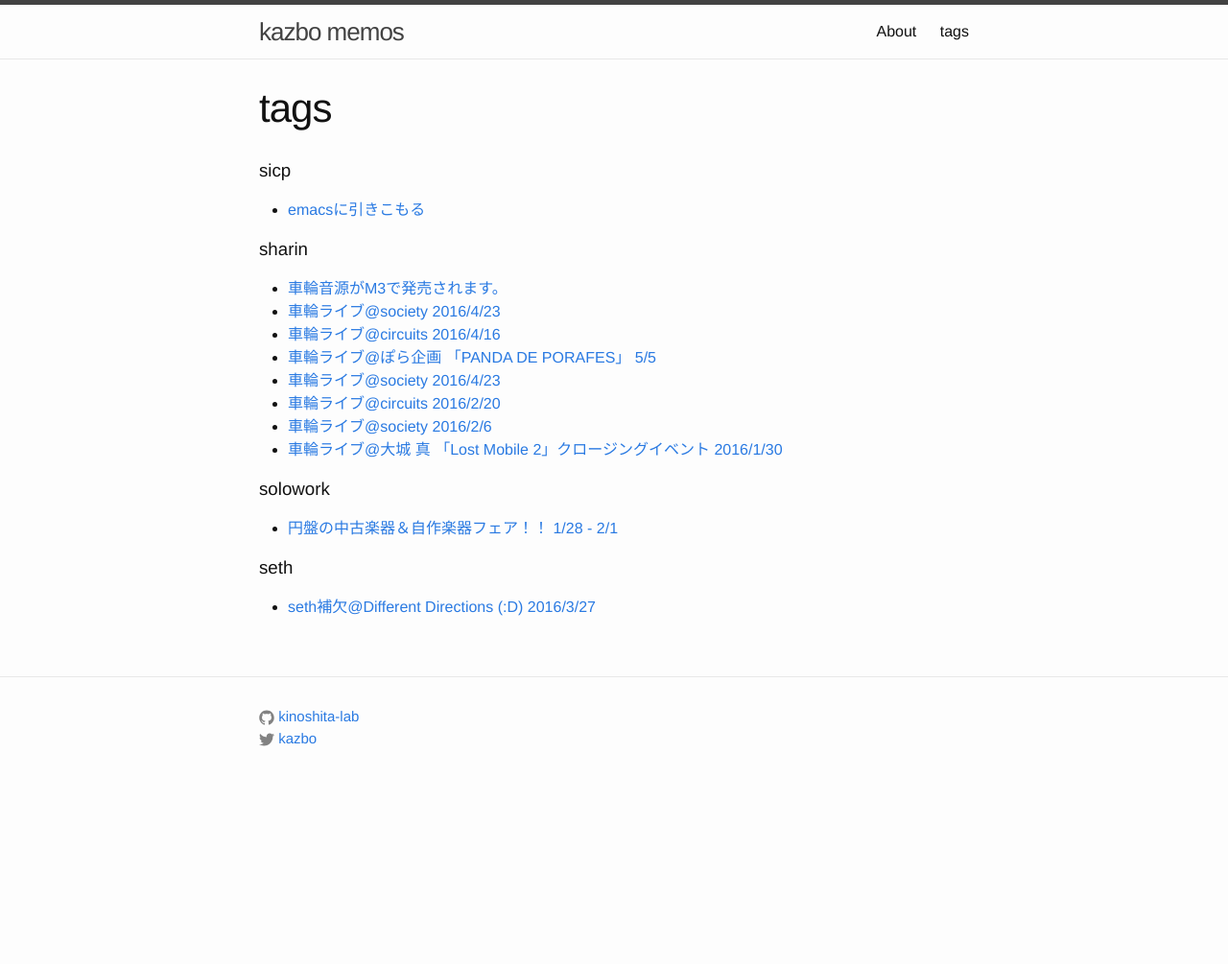
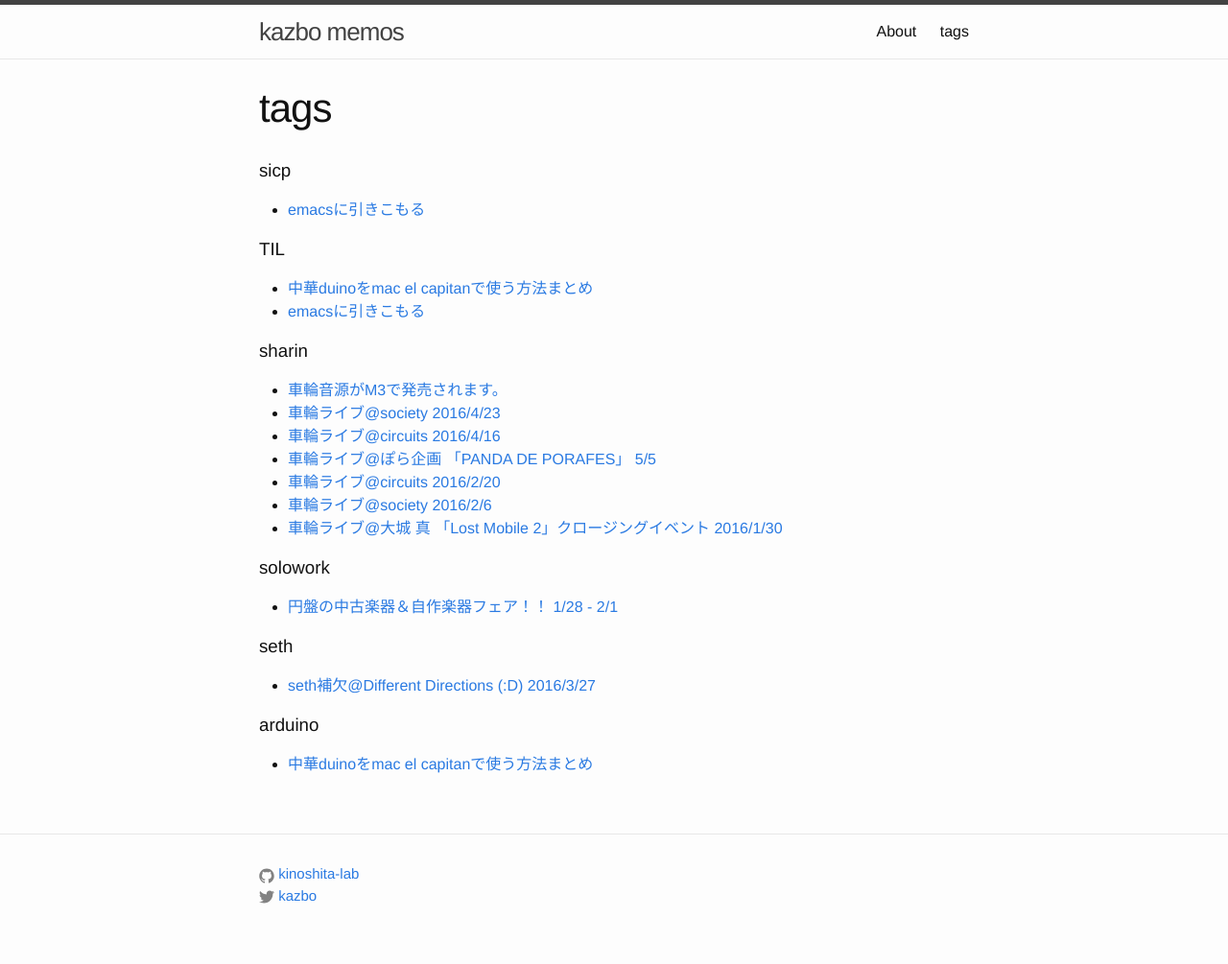
Before and after one commit to kinoshita-lab/kazbo, a Jekyll site: the page built from tags.html, in a window 1280 px wide. Shown: the whole page at 96% size. Built offline with Jekyll 4.4.1, drawn with Linux system fonts in a browser that asks for light colours; before the commit the page ends 900 px from its top, so only the background shows below that.

Commit message:
add post, delete duplicate

````diff
--- a/_posts/2016-01-14-emacs-sicp-setup.md
+++ b/_posts/2016-01-14-emacs-sicp-setup.md
@@ -2,7 +2,7 @@
 layout: post
 title:  emacsに引きこもる
 date:   2016-01-14
-tags: sicp
+tags: sicp TIL
 ---
 SICPやるときに色々とアプリケーション切り替えるのがめんどくさい。emacsだけで全部終わればいいのに。
 
--- a/_posts/2016-03-20-sharin-society.md
+++ /dev/null
@@ -1,14 +0,0 @@
----
-layout: post
-title:  車輪ライブ@society 2016/4/23
-date:   2016-03-20
-tags: sharin
----
-車輪ライブです。
-[東京都 渋谷区神南1-9-11 インタービルⅡ B1F Bar subterraneans ](http://bit.ly/1Puex3x)
-
-前回を元に適当。アップデートあれば更新します。
-2016/4/23  open 22:00 -
-
-    An audio/visual homage to the b films of pre cg era
-    Horror, gore, bad make-up, lazers and music.
--- /dev/null
+++ b/_posts/2016-04-23-cheap-arduino.md
@@ -0,0 +1,17 @@
+---
+layout: post
+title:  中華duinoをmac el capitanで使う方法まとめ
+date:   2016-4-23
+tags: arduino TIL
+---
+
+中華duinoをmac el capitanで使う方法まとめ
+
+ - これいれる[http://www.wch.cn/download/CH341SER_MAC_ZIP.html](http://www.wch.cn/download/CH341SER_MAC_ZIP.html)
+- cmd+r 押しながら起動 ターミナルで
+
+```
+csrutil enable --without kext
+```
+
+  - 再起動
````
